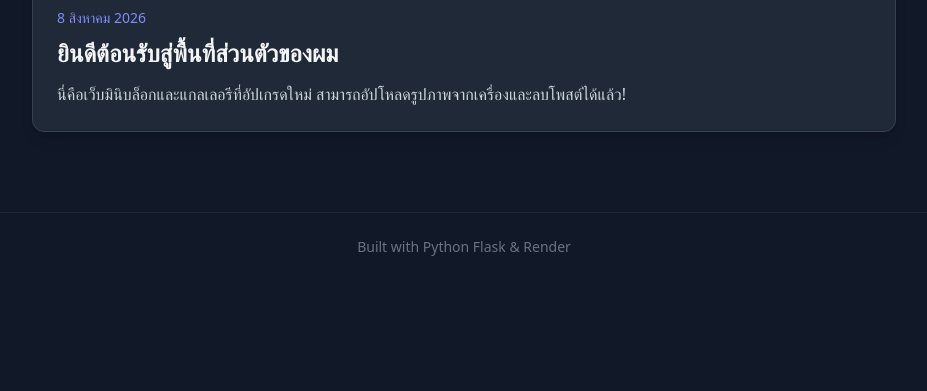
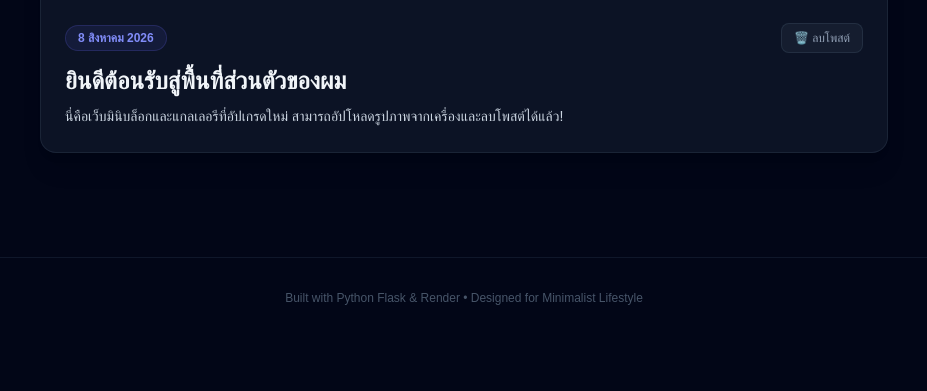
Before and after one commit to sittisak2009/Personal-Blog, a Flask app: page / in a window 1280 px wide. Shown: the part 409-800 px from the top of the page, without its empty margins (176-1103 px from the left). Run offline with Flask 3, Linux system fonts and the light colour scheme; some libraries are stand-ins or nearby versions.

Commit message:
Update index.html

```diff
--- a/templates/index.html
+++ b/templates/index.html
@@ -5,40 +5,60 @@
     <meta name="viewport" content="width=device-width, initial-scale=1.0">
     <title>My Personal Blog & Gallery</title>
     <script src="https://cdn.tailwindcss.com"></script>
+    <link href="https://fonts.googleapis.com/css2?family=Plus+Jakarta+Sans:wght@300;400;500;600;700&display=swap" rel="stylesheet">
+    <style>body { font-family: 'Plus Jakarta+Sans', sans-serif; }</style>
 </head>
-<body class="bg-gray-900 text-gray-100 font-sans min-h-screen">
+<body class="bg-slate-950 text-slate-100 min-h-screen selection:bg-indigo-500 selection:text-white">
 
     <!-- Header -->
-    <header class="bg-gray-800 border-b border-gray-700 py-6 shadow-md">
-        <div class="container mx-auto px-4 flex justify-between items-center max-w-4xl">
+    <header class="sticky top-0 z-50 backdrop-blur-md bg-slate-950/80 border-b border-slate-800/80">
+        <div class="max-w-4xl mx-auto px-6 py-4 flex justify-between items-center">
             <div>
-                <h1 class="text-2xl font-bold tracking-wider">🌟 My Personal Blog</h1>
-                <p class="text-gray-400 text-sm">พื้นที่บันทึกเรื่องราวและแกลเลอรี</p>
+                <h1 class="text-xl font-bold bg-gradient-to-r from-indigo-400 to-cyan-400 bg-clip-text text-transparent">🌟 My Personal Space</h1>
+                <p class="text-slate-400 text-xs mt-0.5">ไดอารี่เรื่องราวและแกลเลอรีภาพถ่าย</p>
             </div>
-            <a href="/add" class="bg-indigo-600 hover:bg-indigo-500 text-white px-4 py-2 rounded-lg text-sm font-medium transition shadow">
-                + เขียนเรื่องราวใหม่
+            <a href="/add" class="bg-indigo-600 hover:bg-indigo-500 text-white px-4 py-2 rounded-xl text-sm font-semibold transition shadow-lg shadow-indigo-600/20 flex items-center gap-2">
+                <span>✨ เพิ่มเรื่องราว</span>
             </a>
         </div>
     </header>
 
     <!-- Main Content -->
-    <main class="container mx-auto px-4 py-8 max-w-4xl">
-        <div class="space-y-8">
+    <main class="max-w-4xl mx-auto px-6 py-10">
+        {% if posts|length == 0 %}
+        <div class="text-center py-20 bg-slate-900/50 rounded-2xl border border-slate-800">
+            <p class="text-slate-400 text-lg">ยังไม่มีเรื่องราวในตอนนี้ เริ่มเขียนเรื่องแรกกันเลย!</p>
+        </div>
+        {% else %}
+        <div class="grid gap-8">
             {% for post in posts %}
-            <article class="bg-gray-800 rounded-xl overflow-hidden shadow-lg border border-gray-700 transition hover:border-gray-500">
-                <img src="{{ post.image }}" alt="{{ post.title }}" class="w-full h-64 object-cover">
+            <article class="bg-slate-900/80 rounded-2xl overflow-hidden border border-slate-800/80 shadow-xl transition hover:border-slate-700 relative group">
+                <div class="relative h-72 overflow-hidden bg-slate-950">
+                    <img src="{{ post.image }}" alt="{{ post.title }}" class="w-full h-full object-cover transition duration-500 group-hover:scale-105">
+                    <div class="absolute inset-0 bg-gradient-to-t from-slate-950 via-transparent to-transparent opacity-60"></div>
+                </div>
                 <div class="p-6">
-                    <span class="text-sm text-indigo-400 font-medium">{{ post.date }}</span>
-                    <h2 class="text-2xl font-semibold mt-2 mb-3">{{ post.title }}</h2>
-                    <p class="text-gray-300 leading-relaxed">{{ post.content }}</p>
+                    <div class="flex justify-between items-center mb-3">
+                        <span class="text-xs font-semibold px-3 py-1 bg-indigo-500/10 text-indigo-400 rounded-full border border-indigo-500/20">{{ post.date }}</span>
+
+                        <!-- ปุ่มลบโพสต์ -->
+                        <form action="/delete/{{ post.id }}" method="POST" onsubmit="return confirm('คุณต้องการลบโพสต์นี้ใช่หรือไม่?');">
+                            <button type="submit" class="text-slate-400 hover:text-red-400 text-xs font-medium px-3 py-1.5 rounded-lg bg-slate-800/50 hover:bg-red-500/10 transition border border-slate-700/50">
+                                🗑️ ลบโพสต์
+                            </button>
+                        </form>
+                    </div>
+                    <h2 class="text-2xl font-bold text-slate-100 mb-2">{{ post.title }}</h2>
+                    <p class="text-slate-300 leading-relaxed text-sm whitespace-pre-line">{{ post.content }}</p>
                 </div>
             </article>
             {% endfor %}
         </div>
+        {% endif %}
     </main>
 
-    <footer class="text-center py-6 text-gray-500 text-sm border-t border-gray-800 mt-12">
-        <p>Built with Python Flask & Render</p>
+    <footer class="text-center py-8 text-slate-600 text-xs border-t border-slate-900 mt-16">
+        <p>Built with Python Flask & Render • Designed for Minimalist Lifestyle</p>
     </footer>
 
 </body>
```
